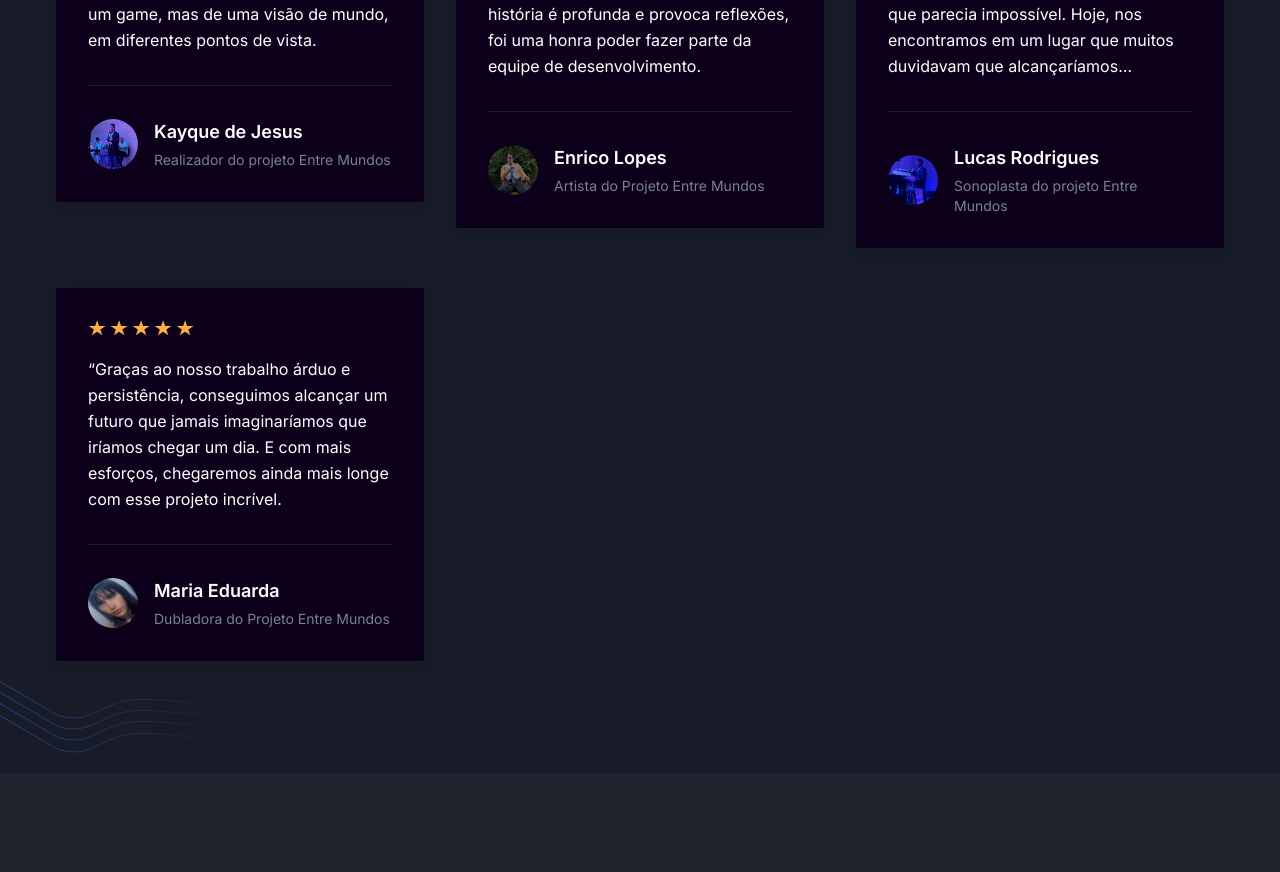
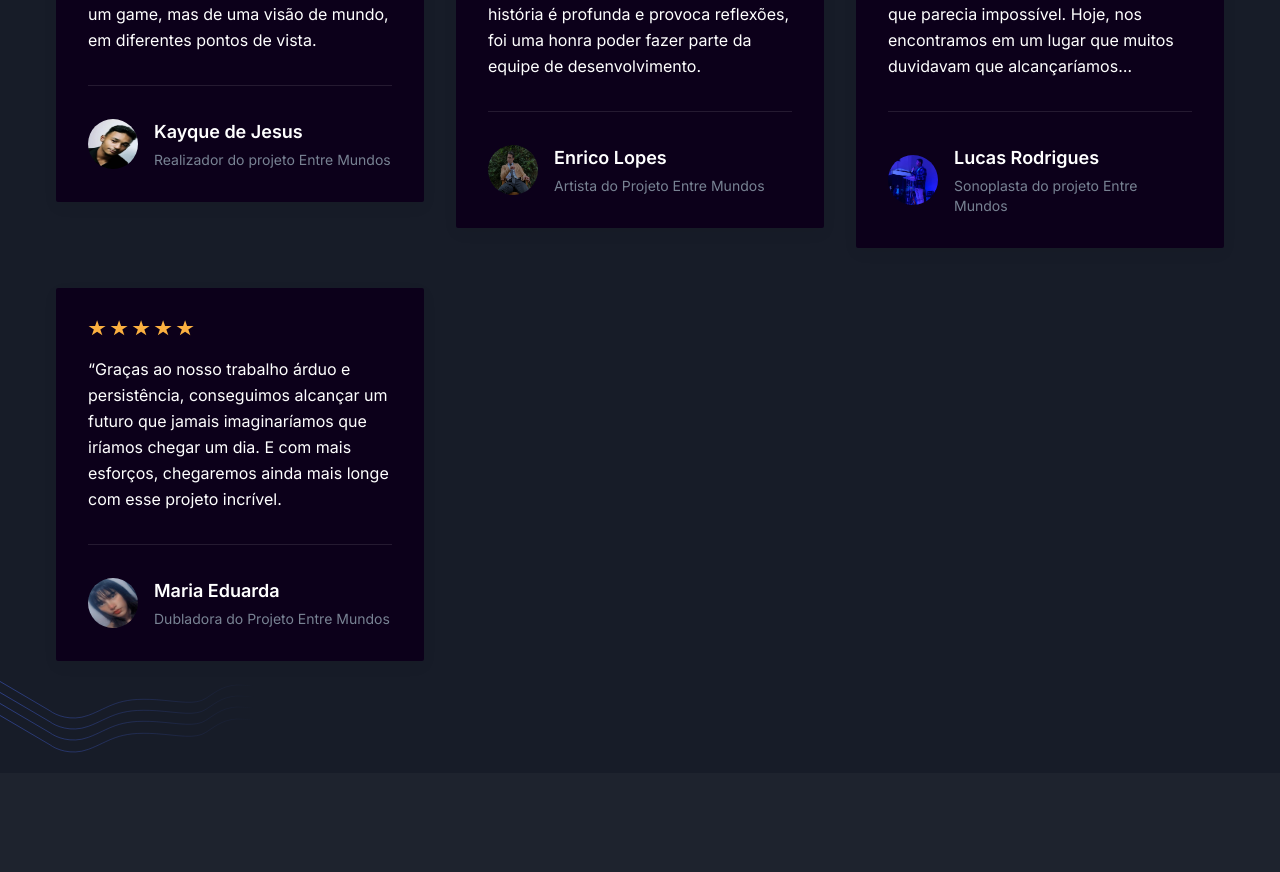
Before and after one commit to kayqueprogram/Entre-Mundos-Project---Site, a Next.js app: page / in a window 1280 px wide. Shown: the part 3424-4296 px from the top of the page. Built offline with nearby package versions, Linux system fonts and the light colour scheme.

Commit message:
Testmonials

```diff
--- a/components/Testimonials/index.tsx
+++ b/components/Testimonials/index.tsx
@@ -9,7 +9,7 @@ const testimonialData: Testimonial[] = [
     designation: "Realizador do projeto Entre Mundos",
     content:
       "Este projeto, não se trata apenas de um game, mas de uma visão de mundo, em diferentes pontos de vista.",
-    image: "/images/testimonials/kay.png",
+    image: "/images/testimonials/kay.jpeg",
     star: 5,
   },
   {
```
Also changed, not shown: public/images/testimonials/kay.jpeg (added).
